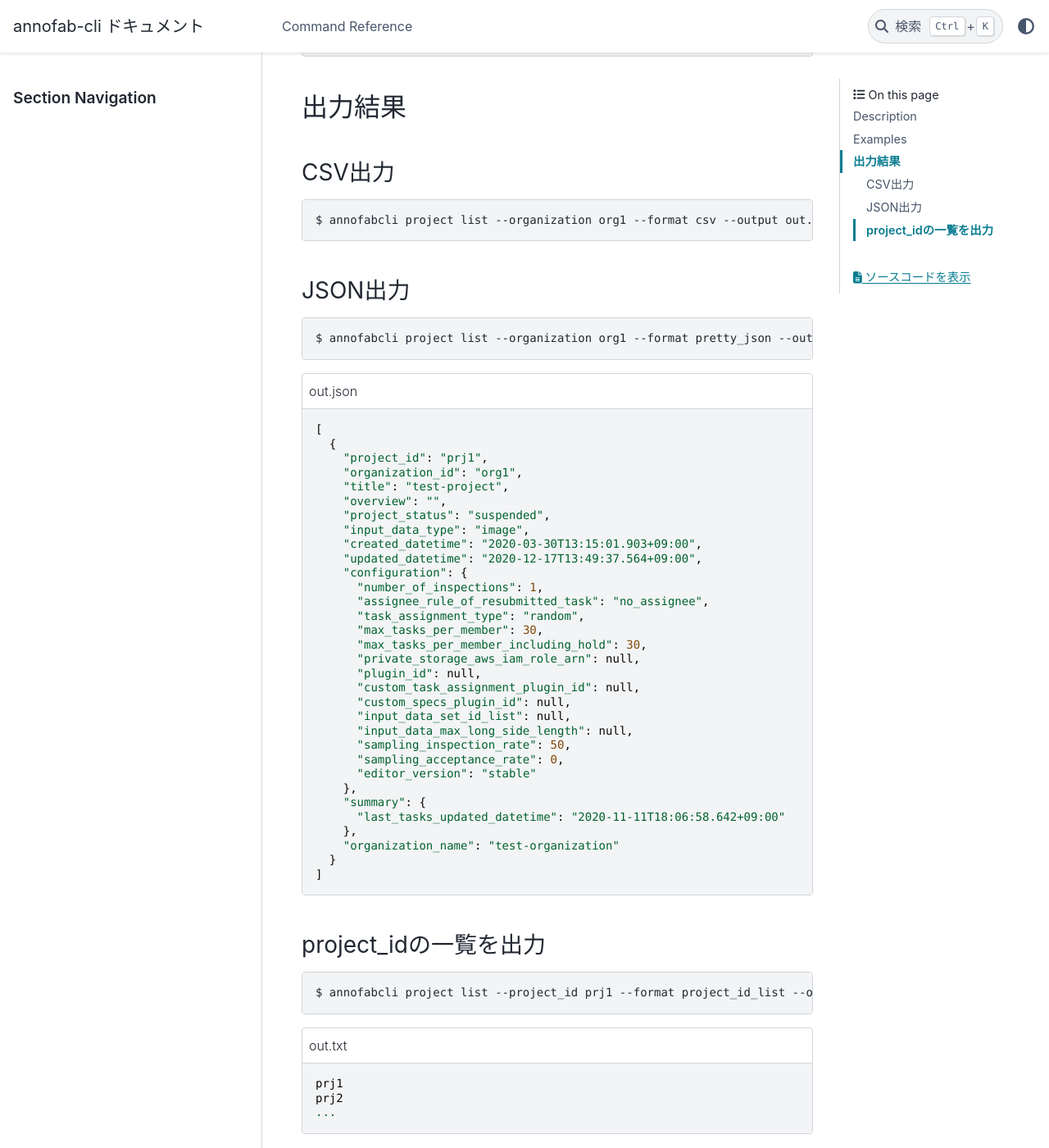
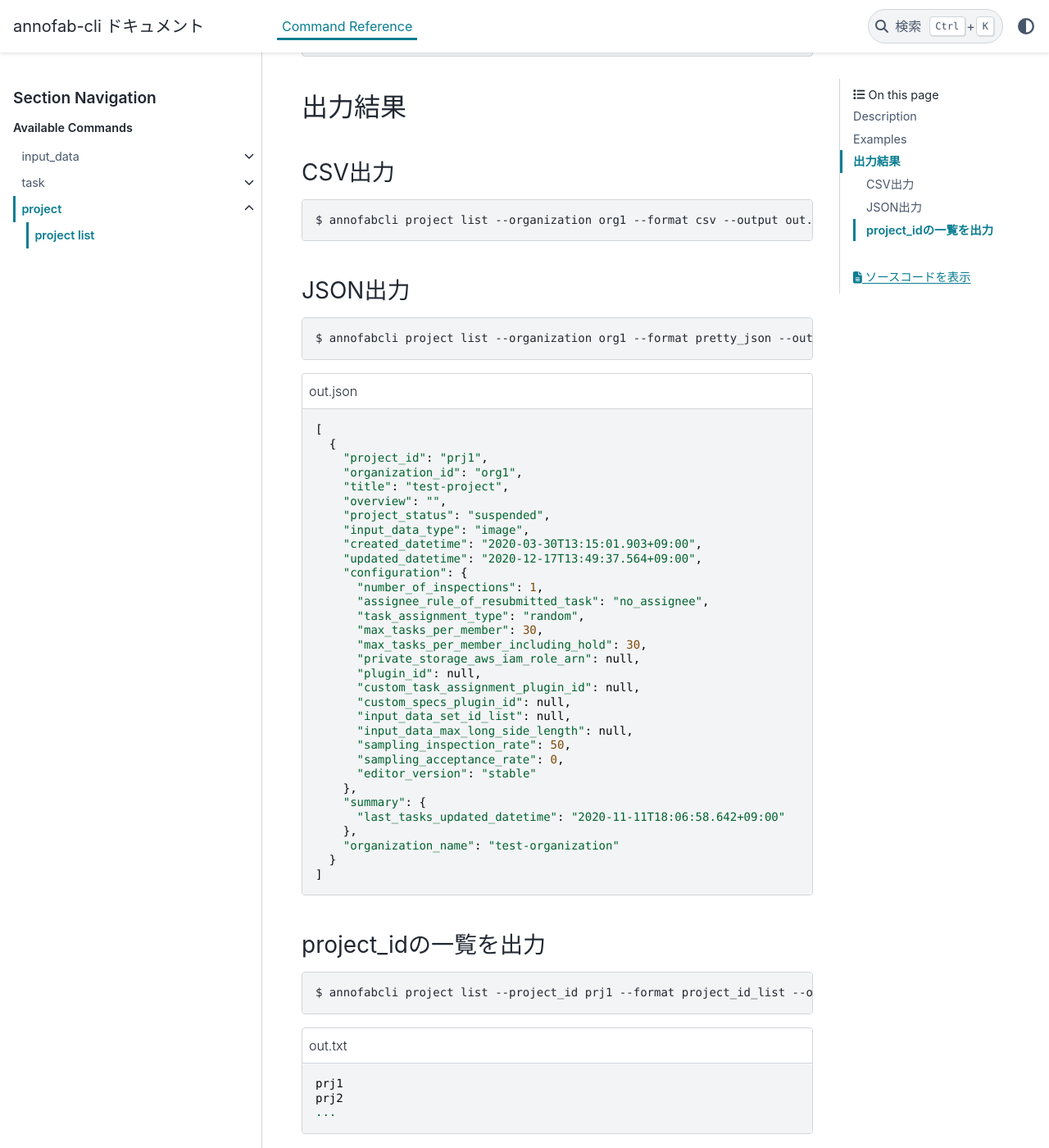
Before and after one commit to kurusugawa-computer/annofab-cli, a Sphinx documentation site: the page built from docs/command_reference/project/list.rst, in a window 1280 px wide and 1400 px high, scrolled down 1808 px. Shown: the whole window at 82% size. Built offline with Sphinx 7.4.7 and the PyData theme 0.15.4, drawn with Linux system fonts in a browser that asks for light colours; pages that are not in the unit, such as notebooks, are missing from menus; some of the changed text lies outside the part shown.

Commit message:
update project

```diff
--- a/docs/command_reference/index.rst
+++ b/docs/command_reference/index.rst
@@ -10,3 +10,4 @@
 
    input_data/index
    task/index
+   project/index
--- a/docs/command_reference/project/list.rst
+++ b/docs/command_reference/project/list.rst
@@ -24,7 +24,7 @@
 
 
 プロジェクトのタイトルやステータスなどで絞り込み
-----------------------------------------------
+-------------------------------------------------------
 
 ``--project_query`` を指定すると、プロジェクトのタイトルやステータスなどで絞り込めます。
 ``--project_query`` に渡す値は、https://annofab.com/docs/api/#operation/getProjectsOfOrganization のクエリパラメータとほとんど同じです。
@@ -91,7 +91,7 @@
 
 .. code-block::
 
-    $ annofabcli project list --organization org1 --format csv --output out.json
+    $ annofabcli project list --organization org1 --format csv --output out.csv
 
 
 JSON出力
```
